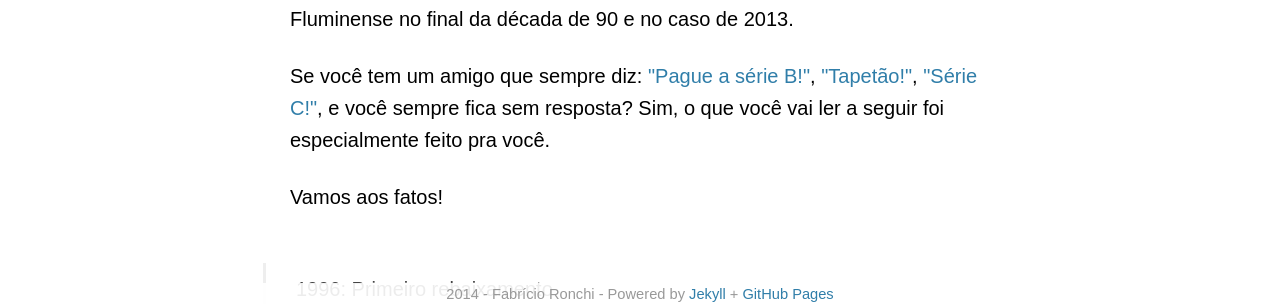
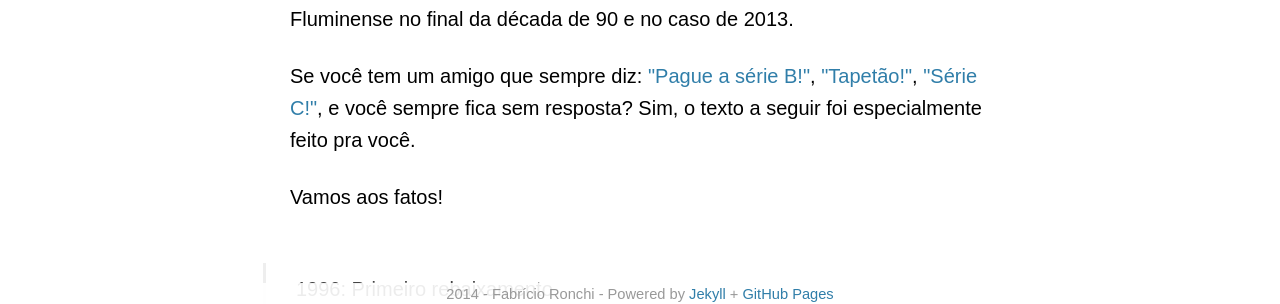
Before and after one commit to fabriciomrkonell/fabriciomrkonell, a Jekyll site: the page built from fluminense/index.html, in a window 1280 px wide. Shown: the part 591-895 px from the top of the page. Built offline with Jekyll 4.4.1, drawn with Linux system fonts in a browser that asks for light colours; some web fonts are replaced; Markdown is read by kramdown in place of the engine named in the settings; comment, search, counter and statistics services are not loaded.

Commit message:
Teste Título

```diff
--- a/fluminense/index.html
+++ b/fluminense/index.html
@@ -11,7 +11,7 @@ imagem: /img/fundoFluminense.jpg
 
       <h3>Introdução</h3>
         <p>Esse pequeno "artigo"  descreve o que realmente aconteceu com o Fluminense no final da década de 90 e no caso de 2013.</p>
-        <p>Se você tem um amigo que sempre diz: <a>"Pague a série B!"</a>, <a>"Tapetão!"</a>, <a>"Série C!"</a>, e você sempre fica sem resposta? Sim, o que você vai ler a seguir foi especialmente feito pra você.</p>
+        <p>Se você tem um amigo que sempre diz: <a>"Pague a série B!"</a>, <a>"Tapetão!"</a>, <a>"Série C!"</a>, e você sempre fica sem resposta? Sim, o texto a seguir foi especialmente feito pra você.</p>
         <p>Vamos aos fatos!</p>
 
       <h3>1996: Primeiro rebaixamento</h3>
```
